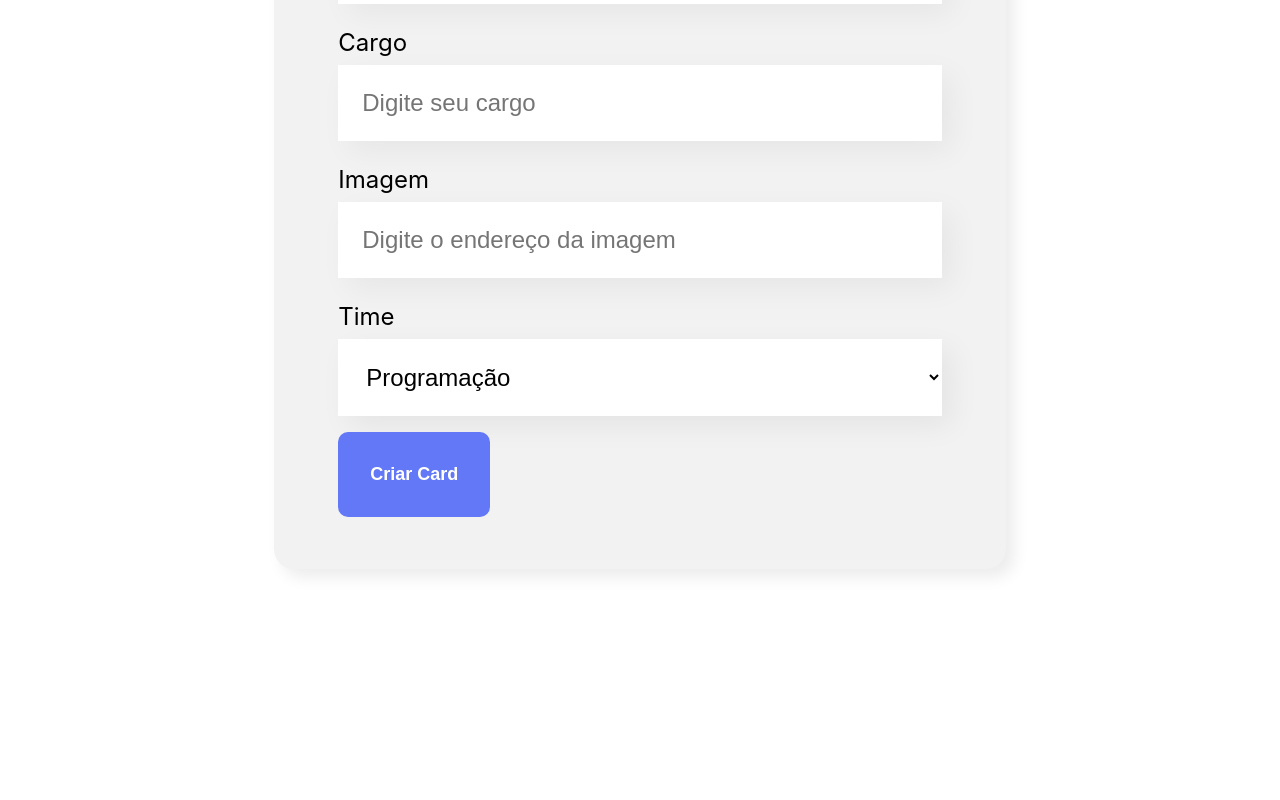
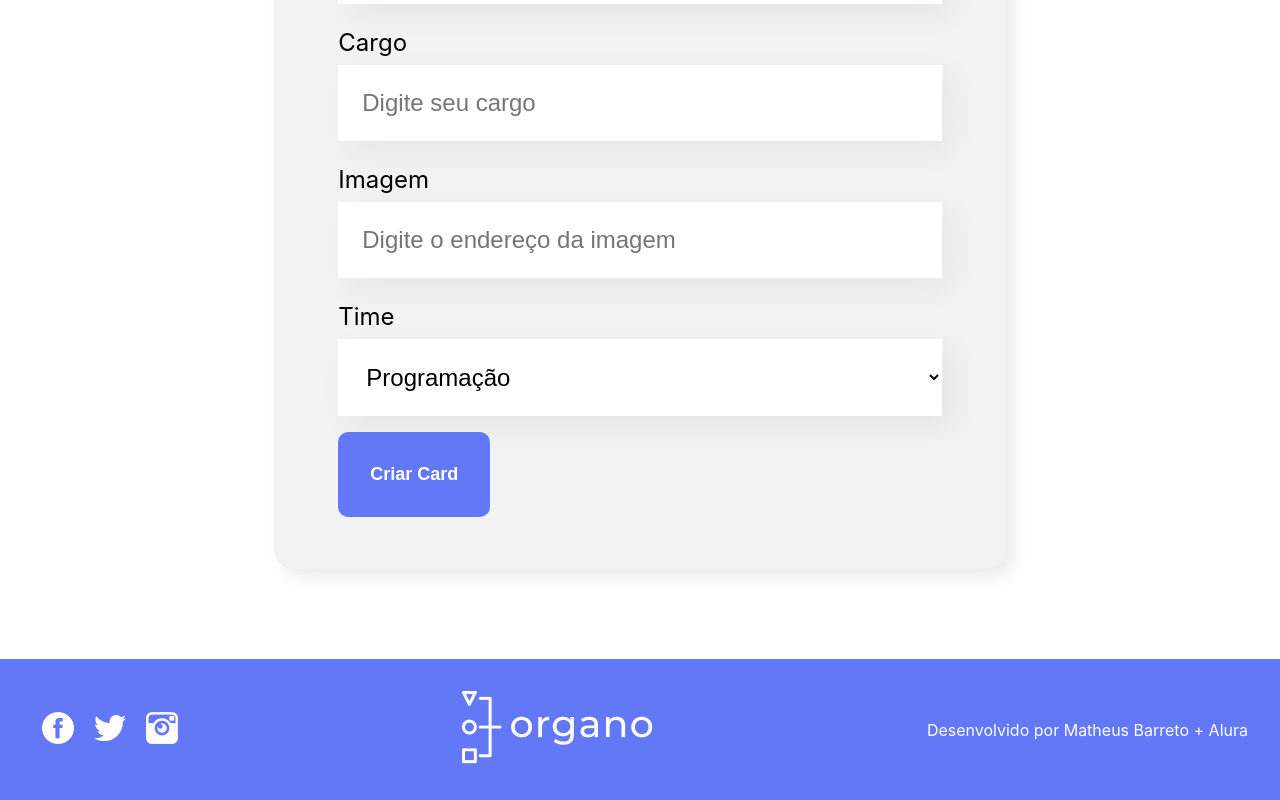
Before and after one commit to matheussbarreto/organo-react, a React (Create React App) app: page / in a window 1280 px wide. Shown: the part 806-1606 px from the top of the page. Before the commit the page ends 1465 px from the top, so only its background shows below. Built offline with nearby package versions, Linux system fonts and the light colour scheme; the HTML template or start-up script is replaced by a standard one.

Commit message:
feat: add footer on page

```diff
--- a/src/App.js
+++ b/src/App.js
@@ -2,6 +2,7 @@ import { useState } from 'react';
 import Banner from './componentes/Banner/Banner';
 import Formulario from './componentes/Formulario';
 import Time from './componentes/Time';
+import Rodape from './componentes/Rodape';
 
 function App() {
 
@@ -46,7 +47,6 @@ function App() {
   const [colaboradores, setColaboradores] = useState([]);
 
   const aoNovoColaboradorAdicionado = (colaborador) => {
-    console.log(colaborador);
     setColaboradores([...colaboradores, colaborador]);
   }
 
@@ -62,7 +62,7 @@ function App() {
         corSecundaria={time.corSecundaria}
         colaboradores={colaboradores.filter( colaborador => colaborador.time === time.nome)}
       />)}
-
+      <Rodape />
     </div>
   );
 }
```
